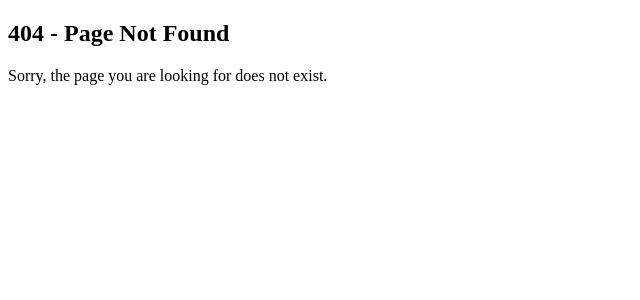
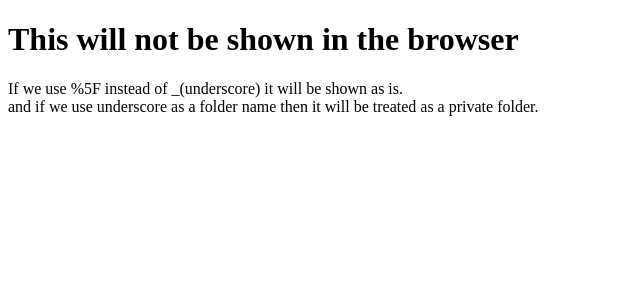
Before and after one commit to anmolmalhan/Next.js-tutorial, a Next.js app: page /%5Flib in a window 1280 px wide. Before the commit this address had no page. Shown: the top 300 px of the page, without its empty margins (0-640 px from the left). Built offline with nearby package versions, Linux system fonts and the light colour scheme.

Commit message:
added leaning of private folder feature of next.js

```diff
--- /dev/null
+++ b/src/app/%5Flib/page.tsx
@@ -0,0 +1,9 @@
+export default function LibPage() {
+    return (
+        <div>
+            <h1>This will not be shown in the browser</h1>
+            <p>If we use %5F instead of _(underscore) it will be shown as is.<br></br>
+            and if we use underscore as a folder name then it will be treated as a private folder.</p>
+        </div>
+    );
+}
```
Also changed, not shown: src/app/%5Flib/format-date.ts (added).
